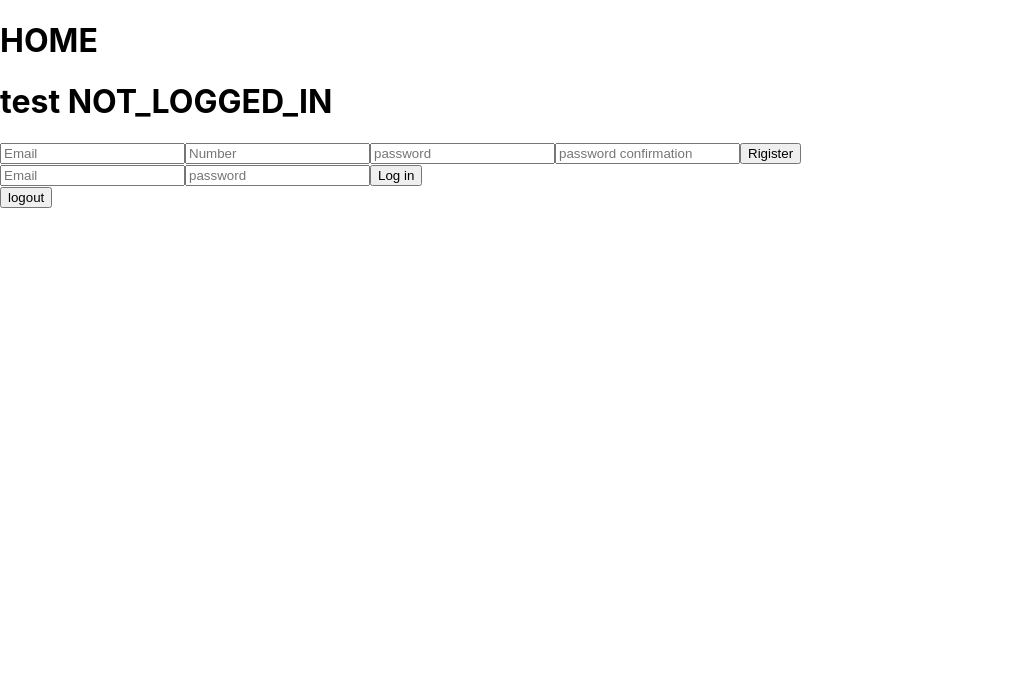
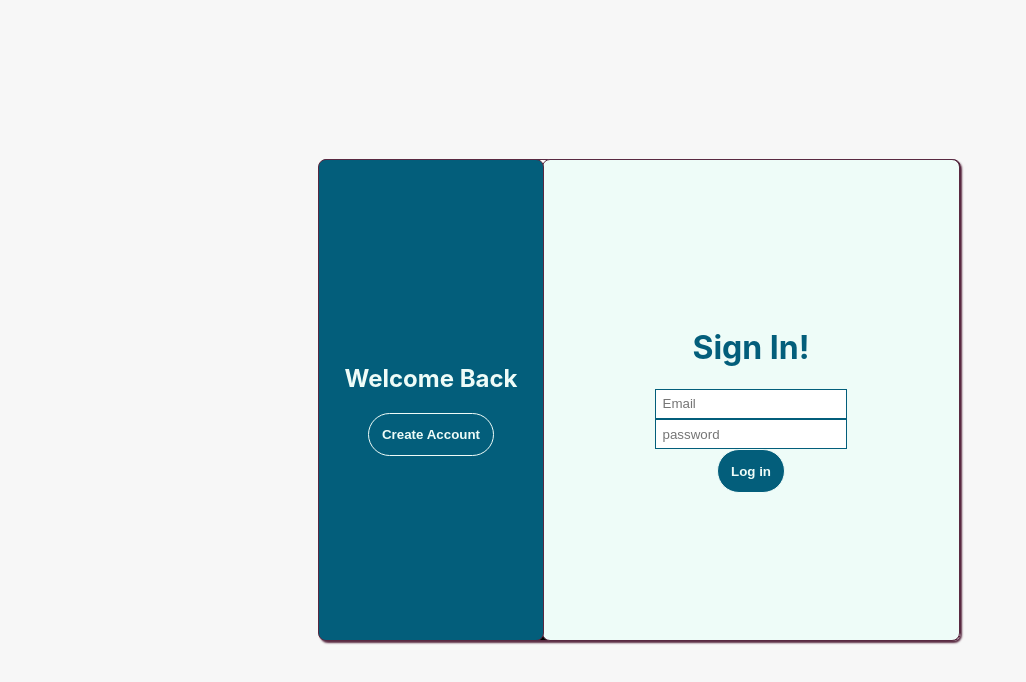
Before and after one commit to Alzubair98/ozyapi, a React (Create React App) app: page /home in a window 1280 px wide. Shown: the top 682 px of the page, without its empty margins (0-1026 px from the left). Built offline with nearby package versions, Linux system fonts and the light colour scheme; the HTML template or start-up script is replaced by a standard one.

Commit message:
design sign in page

```diff
--- a/src/App.css
+++ b/src/App.css
@@ -1,3 +1,3 @@
-.App{
+/* .App{
     overflow: hidden;
-}
+} */
--- a/src/component/Home/Home.jsx
+++ b/src/component/Home/Home.jsx
@@ -1,20 +1,48 @@
-import React from "react";
+import React, { useState } from "react";
 import Login from "../auth/Login";
 import Rigstration from "../auth/Registration";
+import "./home.css";
 
 const Home = (props) => {
+  const [welcome, setWelcome] = useState(false);
+
+  const setBannerClass = () => {
+    const classArr = ["banner-side cfb"];
+    if (welcome) classArr.push("send-right");
+    return classArr.join(" ");
+  };
+
+  const setFormClass = () => {
+    const classArr = ["form-side cfb"];
+    if (welcome) classArr.push("send-left");
+    return classArr.join(" ");
+  };
+
   const handleSuccessfulAuth = (data) => {
     props.handleLogin(data);
   };
 
   return (
-    <>
-      <h1> HOME </h1>
-      <h1> test {props.user}</h1>
-      <Rigstration handleSuccessfulAuth={handleSuccessfulAuth} />
-      <Login handleSuccessfulAuth={handleSuccessfulAuth} />
-      <button onClick={() => props.handleLogout()}>logout</button>
-    </>
+    <div className="big-cont">
+      <div className="Cont cfb">
+        <div className={setBannerClass()}>
+          {welcome ? <h2>Hello, New Friend!</h2> : <h2>Welcome Back</h2>}
+          <button onClick={() => setWelcome(!welcome)}>
+            {welcome ? "Sign In" : "Create Account"}
+          </button>
+        </div>
+        <div className={setFormClass()}>
+          {welcome ? (
+            <Rigstration handleSuccessfulAuth={handleSuccessfulAuth} />
+          ) : (
+            <Login handleSuccessfulAuth={handleSuccessfulAuth} />
+          )}
+          {/* <h1> test {props.user}</h1>
+
+        <button onClick={() => props.handleLogout()}>logout</button> */}
+        </div>
+      </div>
+    </div>
   );
 };
 
--- a/src/component/Home/home.css
+++ b/src/component/Home/home.css
@@ -0,0 +1,130 @@
+.big-cont{
+    background-color: #f7f7f7;
+    height: 100vh;
+    display: flex;
+    justify-content: center;
+    align-items: center;
+
+}
+
+.cfb{
+    width: 100%;
+    display: flex;
+    justify-content: center;
+    align-items: center;
+}
+
+/* Container Styling */
+.Cont{
+    position: relative;
+
+    width: 50%;
+    height: 60%;
+
+    box-shadow: 1px 2px 2px #592941;
+    border: 0.1em solid #592941;
+    border-radius: 0.5em;
+
+    background-image: url('./shapes.jpg');
+}
+
+/* Banner Side of Container */
+.banner-side{
+    position: absolute;
+    z-index: 2;
+    right: 65%;
+
+    border: 0.1em solid #592941;
+    border-radius: 0.5em;
+
+    width: 35%;
+    height: 100%;
+
+    flex-direction: column;
+
+    background-color: #035E7B;
+    opacity: 1;
+
+    color: #EEFCF8;
+    text-align: center;
+
+    transition: 2s;
+}
+
+/* Form Side of Container */
+.form-side{
+    position: absolute;
+    z-index: 1;
+    right: 0;
+
+    border: 0.1em solid #592941;
+    border-radius: 0.5em;
+
+    width: 65%;
+    height: 100%;
+
+    background-color: #EEFCF8;
+    opacity: 1;
+
+    font-weight: bold;
+    color: #035E7B;
+
+    transition: 2s;
+}
+
+.send-right{
+    right: 0;
+}
+
+.send-left{
+    right: 35%;
+}
+
+
+/* Layout styling of forms, labels, inputs */
+.form-comp{
+    flex-direction: column;
+}
+
+.sign-up-form{
+    width: 50%;
+    flex-direction: column;
+}
+
+.sign-up-form > label{
+    padding: 0.5em;
+    width: 100%
+}
+
+.sign-up-form > label > input{
+    width: 100%
+}
+
+
+/* All Buttons Styling */
+button {
+    padding: 1em;
+
+    border: 1px solid #EEFCF8;
+    border-radius: 5em;
+
+    background-color: #035E7B;
+
+    color: #EEFCF8;
+    font-weight: bold;
+    text-decoration: none;
+}
+
+button:focus {
+    outline: 0;
+}
+
+button:hover{
+    opacity: 0.9;
+}
+
+/* All Inputs Styling */
+input {
+    padding: 0.5em;
+    border: 1px solid #035E7B;
+}
--- a/src/component/auth/Login.jsx
+++ b/src/component/auth/Login.jsx
@@ -1,6 +1,7 @@
 import React, { useState } from "react";
 import { useNavigate } from "react-router-dom";
 import axios from "axios";
+import "../Home/home.css";
 
 const Login = (props) => {
   const [user, setUser] = useState({
@@ -45,8 +46,9 @@ const Login = (props) => {
   };
 
   return (
-    <div>
-      <form onSubmit={handleSubmit}>
+    <div className="form-comp cfb">
+      <h1>Sign In!</h1>
+      <form onSubmit={handleSubmit} className="sign-up-form cfb">
         <input
           type="email"
           name="email"
--- a/src/component/auth/Registration.jsx
+++ b/src/component/auth/Registration.jsx
@@ -49,8 +49,9 @@ const Rigstration = (props) => {
   };
 
   return (
-    <div>
-      <form onSubmit={handleSubmit}>
+    <div className="form-comp cfb">
+      <h1>Create an Account</h1>
+      <form onSubmit={handleSubmit} className="sign-up-form cfb">
         <input
           type="email"
           name="email"
```
Also changed, not shown: src/component/Home/shapes.jpg (added).
